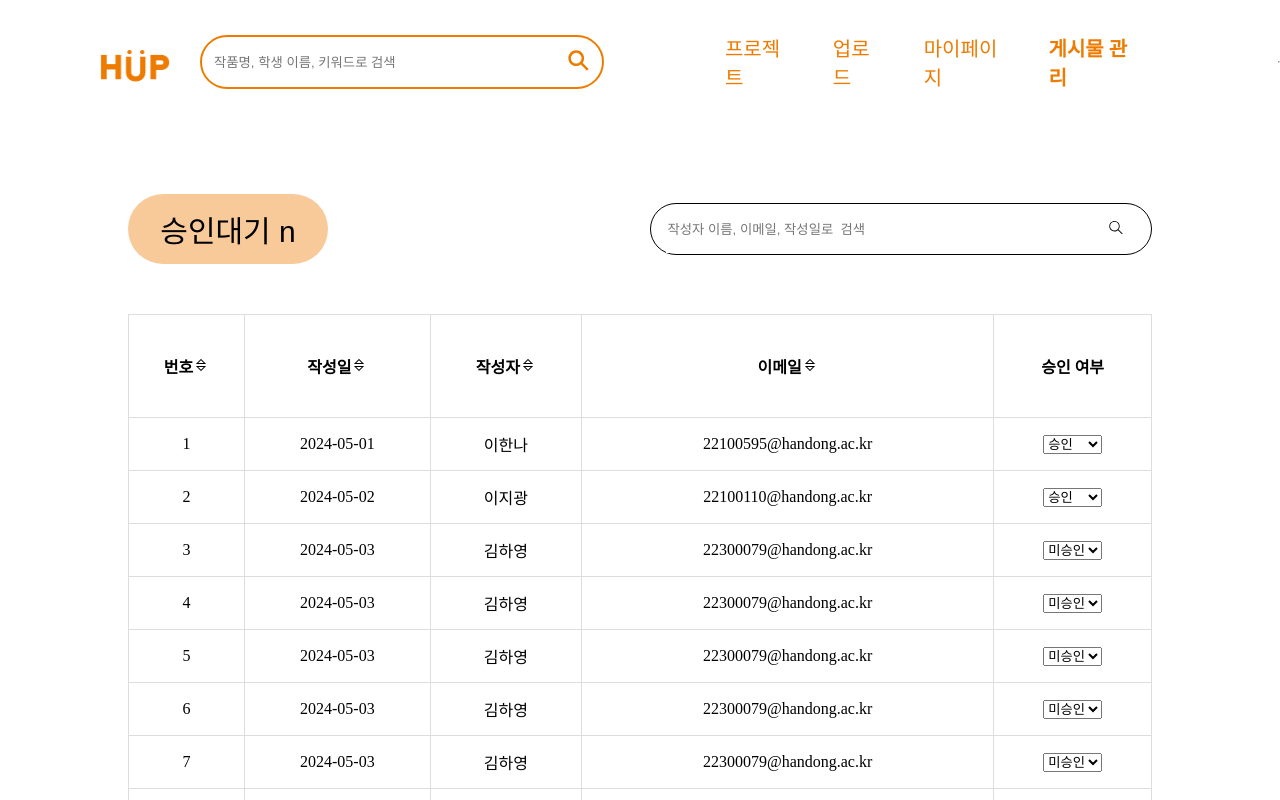
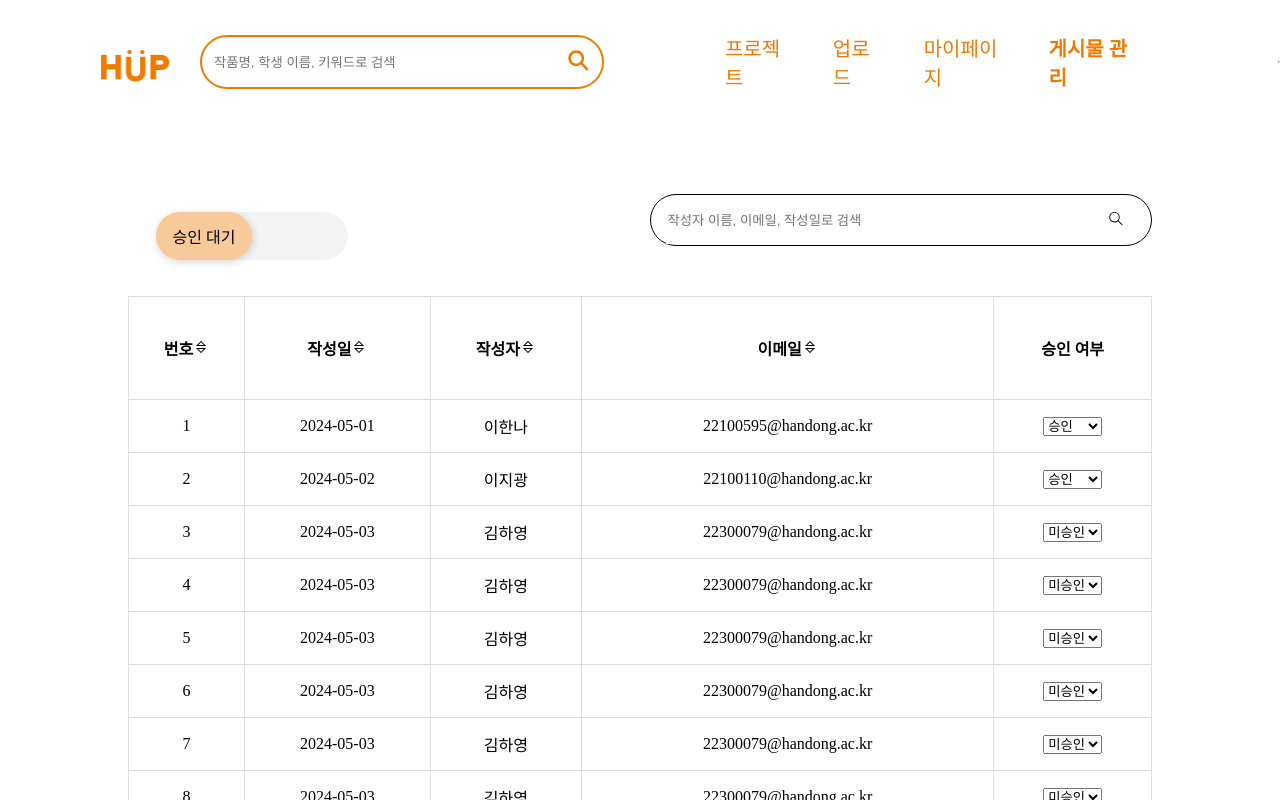
Before and after one commit to LikeLionHGU/DaePo_Front, a React (Create React App) app: page /DaePo/Admin in a window 1280 px wide. Shown: the top 800 px of the page. Built offline with nearby package versions, Linux system fonts and the light colour scheme; what recoil-persist would draw is missing.

Commit message:
style: 토글 디자인

```diff
--- a/src/component/AdminPage/AdminComponent.js
+++ b/src/component/AdminPage/AdminComponent.js
@@ -1,10 +1,110 @@
 import React, { useState } from "react";
 import { SlMagnifier } from "react-icons/sl";
 import { LiaSortSolid } from "react-icons/lia";
-
-import styled from "styled-components";
+import styled, { ThemeProvider } from "styled-components";
 import { Vertical, Horizontal } from "../../styles/StyledComponents";
 
+// 테마 객체 생성
+const theme = {
+  colors: {
+    grey5: "#f0f0f0",
+    grey1: "#333",
+    orange: "#F8CA99",
+  },
+  fontSize: {
+    body02: "1rem",
+  },
+  fontWeight: {
+    regular: "400",
+    bold: "700",
+  },
+  lineHeight: {
+    lh20: "1.5",
+  },
+};
+
+// ToggleButton Component
+const ToggleButton = ({ latestSort, toggleHandler }) => {
+  return (
+    <div>
+      <CheckBox type="checkbox" id="toggleBtn" onChange={toggleHandler} />
+      <ButtonLabel htmlFor="toggleBtn" latestSort={latestSort}>
+        <Switch latestSort={latestSort} />
+      </ButtonLabel>
+    </div>
+  );
+};
+
+// 스타일된 컴포넌트 생성
+const CheckBox = styled.input`
+  opacity: 0;
+  width: 0;
+  height: 0;
+`;
+
+const ButtonLabel = styled.label`
+  z-index: 10;
+  width: 12rem;
+  height: 3rem;
+  border-radius: 2em;
+  background-color: ${(props) => props.theme.colors.grey5};
+  position: relative;
+  cursor: pointer;
+
+  ::before {
+    display: flex;
+    position: absolute;
+    content: "";
+    padding-left: 1em;
+    justify-content: flex-start;
+    align-items: center;
+    width: 10rem;
+    height: 3rem;
+    transition: all 0.2s ease-in-out;
+    border-radius: 2em;
+    background-color: rgba(217, 217, 217, 0.3);
+  }
+
+  ::after {
+    display: flex;
+    position: absolute;
+    content: "승인 완료";
+    width: 6rem;
+    height: 3rem;
+    justify-content: center;
+    align-items: center;
+    left: 6rem;
+    border-radius: 2em;
+    background-color: #e5e5e5;
+    box-shadow: 1px 2px 8px rgba(0, 0, 0, 0.16);
+    transition: all 0.2s ease-in-out;
+  }
+
+  ${(props) =>
+    props.latestSort &&
+    `
+    ::before {
+      padding-right: 1em;
+      content: '';
+      justify-content: flex-end;
+    }
+    ::after {
+      left: 0;
+      content: '승인 대기';
+      background-color: #F8CA99;
+    }
+  `}
+`;
+const Switch = styled.div`
+  position: absolute;
+  top: 1px;
+  left: 1px;
+  width: 18px;
+  height: 18px;
+  transition: all 0.3s;
+  transform: ${(props) =>
+    props.latestSort ? "translateX(20px)" : "translateX(0)"};
+`;
 const SearchSpace = styled.div`
   display: flex;
   align-items: center;
@@ -21,21 +121,13 @@ const SearchInput = styled.input`
   border: none;
   outline: none;
 `;
-const WaitBT = styled.button`
-  border: none;
-  border-radius: 52px;
-  width: 200px;
-  height: 70px;
-  background-color: rgba(238, 123, 0, 0.4);
-  color: black;
-  cursor: pointer;
-  font-size: 30px;
-`;
+
 const SlMagnifierBT = styled.button`
   border: none;
   background-color: transparent;
   cursor: pointer;
 `;
+
 const Table = styled.table`
   border-collapse: collapse;
   width: 80%;
@@ -44,17 +136,16 @@ const Table = styled.table`
 
 const Th = styled.th`
   border: 1px solid #dddddd;
-  text-align: left;
   text-align: center;
   height: 100px;
 `;
 
 const Td = styled.td`
   border: 1px solid #dddddd;
-  text-align: left;
   text-align: center;
   height: 50px;
 `;
+
 const data = [
   {
     id: 1,
@@ -138,6 +229,7 @@ const data = [
 function AdminComponent() {
   const [dataState, setDataState] = useState(data);
   const [searchTerm, setSearchTerm] = useState("");
+  const [latestSort, setLatestSort] = useState(true);
 
   const handleSearchChange = (e) => {
     setSearchTerm(e.target.value);
@@ -163,22 +255,25 @@ function AdminComponent() {
 
   const handleHeaderClick = (key) => {
     if (sortBy === key) {
-      // If already sorted by this key, reverse the order
       setDataState([...dataState].reverse());
     } else {
-      // Sort the data by the clicked key
       setDataState([...dataState].sort((a, b) => (a[key] > b[key] ? 1 : -1)));
       setSortBy(key);
     }
   };
 
+  const toggleHandler = () => {
+    setLatestSort((prev) => !prev);
+  };
+
   return (
+    <ThemeProvider theme={theme}>
       <Vertical>
         <Horizontal style={{ justifyContent: "space-between", width: "80%" }}>
-        <WaitBT>승인대기 n</WaitBT>
+          <ToggleButton latestSort={latestSort} toggleHandler={toggleHandler} />
           <SearchSpace>
             <SearchInput
-            placeholder="작성자 이름, 이메일, 작성일로  검색"
+              placeholder="작성자 이름, 이메일, 작성일로 검색"
               value={searchTerm}
               onChange={handleSearchChange}
             />
@@ -219,7 +314,9 @@ function AdminComponent() {
                 <Td>
                   <select
                     value={item.status}
-                  onChange={(e) => handleStatusChange(item.id, e.target.value)}
+                    onChange={(e) =>
+                      handleStatusChange(item.id, e.target.value)
+                    }
                   >
                     <option value="승인">승인</option>
                     <option value="미승인">미승인</option>
@@ -230,6 +327,7 @@ function AdminComponent() {
           </tbody>
         </Table>
       </Vertical>
+    </ThemeProvider>
   );
 }
 
```
Lines whose indentation alone changed are shown as unchanged.
